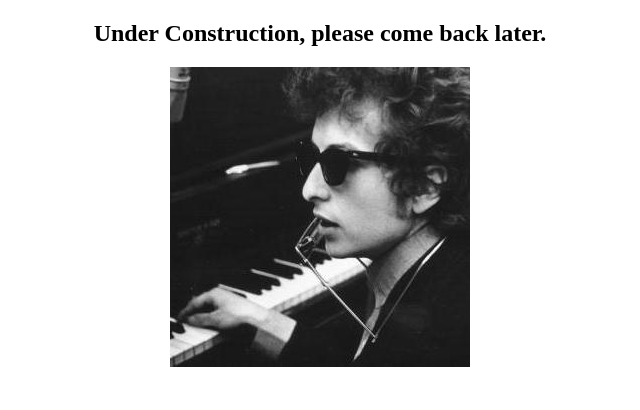
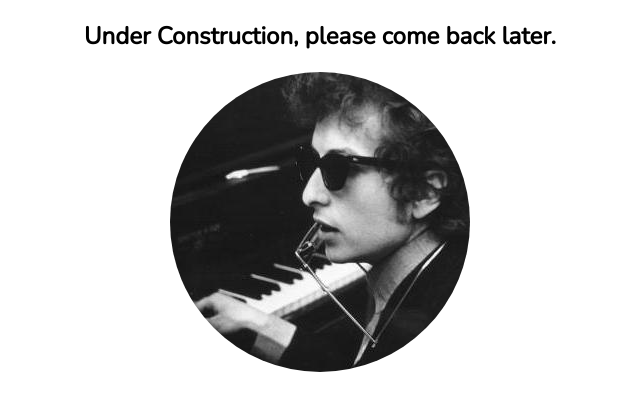
Before and after one commit to luci-tired/luci-tired.github.io, a plain HTML site: page index.html in a window 1280 px wide. Shown: the whole page, without its empty margins (320-960 px from the left). Drawn offline with nearby package versions, Linux system fonts and the light colour scheme.

Commit message:
some styling changes

```diff
--- a/assets/css/styles.css
+++ b/assets/css/styles.css
@@ -1,8 +1,12 @@
-h2 {
+h2
+{
     text-align: center;
+    font-family: "Nunito", sans-serif;
 }
-img {
+img
+{
     display: block;
-  margin-left: auto;
-  margin-right: auto;
+    margin-left: auto;
+    margin-right: auto;
+    border-radius: 50%;
 }
--- a/index.html
+++ b/index.html
@@ -1,6 +1,9 @@
 <!DOCTYPE html>
 <html lang="en-US">
 <head>
+    <title>Home</title>
+    <link rel="stylesheet" href="https://fonts.googleapis.com/css?family=Nunito">
+    <link rel="icon" type="image/x-icon" href="assets/img/pfp.jpeg">
     <link rel="stylesheet" href="assets/css/styles.css">
 </head>
     <body>
```
